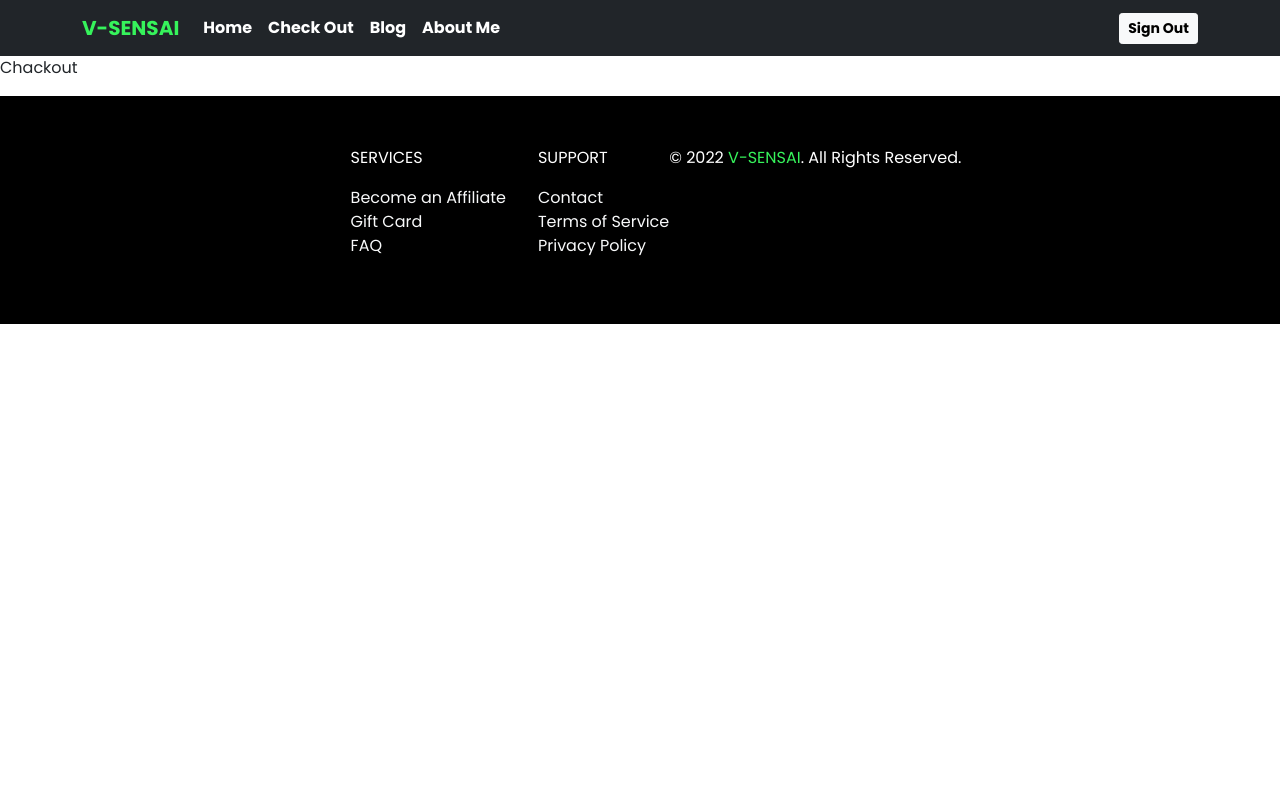
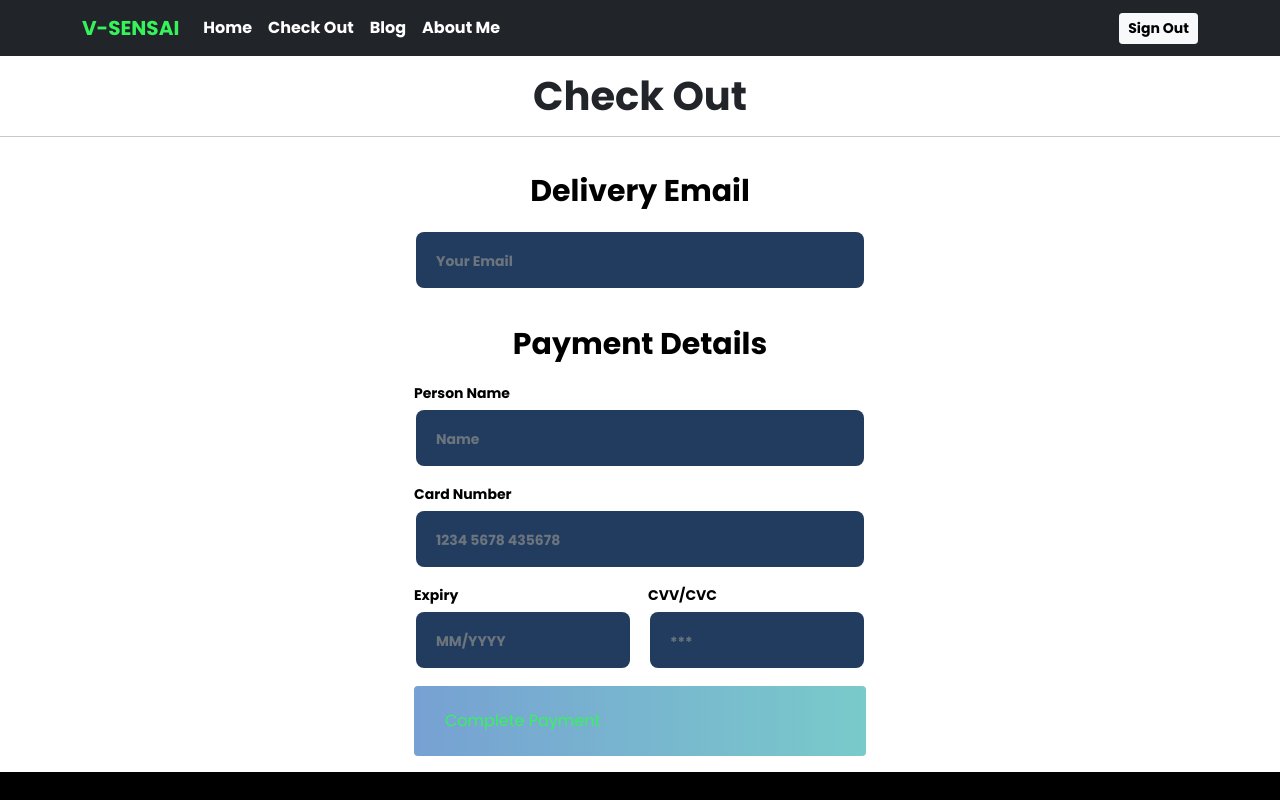
Before and after one commit to MrpNegative/Vsensai, a React (Create React App) app: page /checkout in a window 1280 px wide. Shown: the top 800 px of the page. Built offline with nearby package versions, Linux system fonts and the light colour scheme; no server answers; sample sign-in values are in the browser's storage.

Commit message:
chackout page added

```diff
--- a/src/Components/Blog/Blog.js
+++ b/src/Components/Blog/Blog.js
@@ -2,8 +2,10 @@ import React from 'react';
 
 const Blog = () => {
     return (
-        <div>
-            <p>Blog</p>
+        <div className='container'>
+            <h1 className='fw-bold'>Difference between authorization and authentication</h1>
+            <hr />
+            <p></p>
         </div>
     );
 };
--- a/src/Components/Card/Card.css
+++ b/src/Components/Card/Card.css
@@ -41,3 +41,7 @@
     font-size: larger;
     font-weight: 600;
 }
+.ck-btn:hover{
+    background-color: #35c652;
+    color: white;
+}
--- a/src/Components/Card/Card.js
+++ b/src/Components/Card/Card.js
@@ -1,4 +1,5 @@
 import React from "react";
+import { Link } from "react-router-dom";
 import "./Card.css";
 
 const Card = ({ item }) => {
@@ -18,7 +19,7 @@ const Card = ({ item }) => {
         <h2>
           <span>Price: {price}$</span>
         </h2>
-        <button className="ck-btn">Check Out</button>
+        <Link to="/checkout"><button className="ck-btn">Check Out</button></Link>
       </div>
       </div>
     </div>
--- /dev/null
+++ b/src/Components/Checkout/Checkout.css
@@ -0,0 +1,67 @@
+.ck-card {
+    max-width: 500px;
+    margin: auto;
+    color: black;
+    border-radius: 20 px
+}
+
+p {
+    margin: 0px
+}
+
+.container .h8 {
+    font-size: 30px;
+    font-weight: 800;
+    text-align: center
+}
+
+.btn.btn-primary {
+    width: 100%;
+    height: 70px;
+    display: flex;
+    align-items: center;
+    justify-content: space-between;
+    padding: 0 15px;
+    background-image: linear-gradient(to right, #77A1D3 0%, #79CBCA 51%, #77A1D3 100%);
+    border: none;
+    transition: 0.5s;
+    background-size: 200% auto
+}
+
+.btn.btn.btn-primary:hover {
+    background-position: right center;
+    color: #fff;
+    text-decoration: none
+}
+
+.btn.btn-primary:hover .fas.fa-arrow-right {
+    transform: translate(15px);
+    transition: transform 0.2s ease-in
+}
+
+.form-control {
+    color: white;
+    background-color: #223C60;
+    border-radius: 10px;
+    border: 2px solid transparent;
+    height: 60px;
+    padding-left: 20px;
+    vertical-align: middle
+}
+
+.form-control:focus {
+    color: white;
+    background-color: #164560;
+    border: 2px solid #2d4dda;
+    box-shadow: none
+}
+
+.text {
+    font-size: 14px;
+    font-weight: 600
+}
+
+::placeholder {
+    font-size: 14px;
+    font-weight: 600
+}
--- a/src/Components/Checkout/Checkout.js
+++ b/src/Components/Checkout/Checkout.js
@@ -1,11 +1,82 @@
-import React from 'react';
+import React from "react";
+import "./Checkout.css";
+import { ToastContainer, toast } from 'react-toastify';
+import 'react-toastify/dist/ReactToastify.css';
 
-const Chackout = () => {
-    return (
-        <div>
-            <p>Chackout</p>
+const Checkout = () => {
+    const callTost=()=>{
+        toast("Order Successful")
+    }
+  return (
+    <div>
+        <ToastContainer />
+      <h1 className="text-center fw-bold my-3">Check Out</h1>
+      <hr/>
+      <div className="container p-0">
+        <div className="ck-card px-4">
+          <p className="h8 py-3">Delivery Email</p>
+
+          <div className="d-flex flex-column">
+            <input
+              className="form-control mb-3"
+              type="email"
+              placeholder="Your Email"
+            />
+          </div>
+          <p className="h8 py-3">Payment Details</p>
+          <div className="row gx-3">
+            <div className="col-12">
+              <div className="d-flex flex-column">
+                <p className="text mb-1">Person Name</p>
+                <input
+                  className="form-control mb-3"
+                  type="text"
+                  placeholder="Name"
+                />
+              </div>
+            </div>
+            <div className="col-12">
+              <div className="d-flex flex-column">
+                <p className="text mb-1">Card Number</p>
+                <input
+                  className="form-control mb-3"
+                  type="text"
+                  placeholder="1234 5678 435678"
+                />
+              </div>
+            </div>
+            <div className="col-6">
+              <div className="d-flex flex-column">
+                <p className="text mb-1">Expiry</p>
+                <input
+                  className="form-control mb-3"
+                  type="text"
+                  placeholder="MM/YYYY"
+                />
+              </div>
+            </div>
+            <div className="col-6">
+              <div className="d-flex flex-column">
+                <p className="text mb-1">CVV/CVC</p>
+                <input
+                  className="form-control mb-3 pt-2 "
+                  type="password"
+                  placeholder="***"
+                />
+              </div>
+            </div>
+            <div className="col-12">
+              <div onClick={callTost} className="btn btn-primary mb-3">
+
+                <span className="ps-3">Complete Payment</span>
+                <span className="fas fa-arrow-right"></span>
+              </div>
+            </div>
+          </div>
         </div>
-    );
+      </div>
+    </div>
+  );
 };
 
-export default Chackout;
+export default Checkout;
```
Also changed, not shown: src/Components/Checkout/Chackout.css (deleted).
